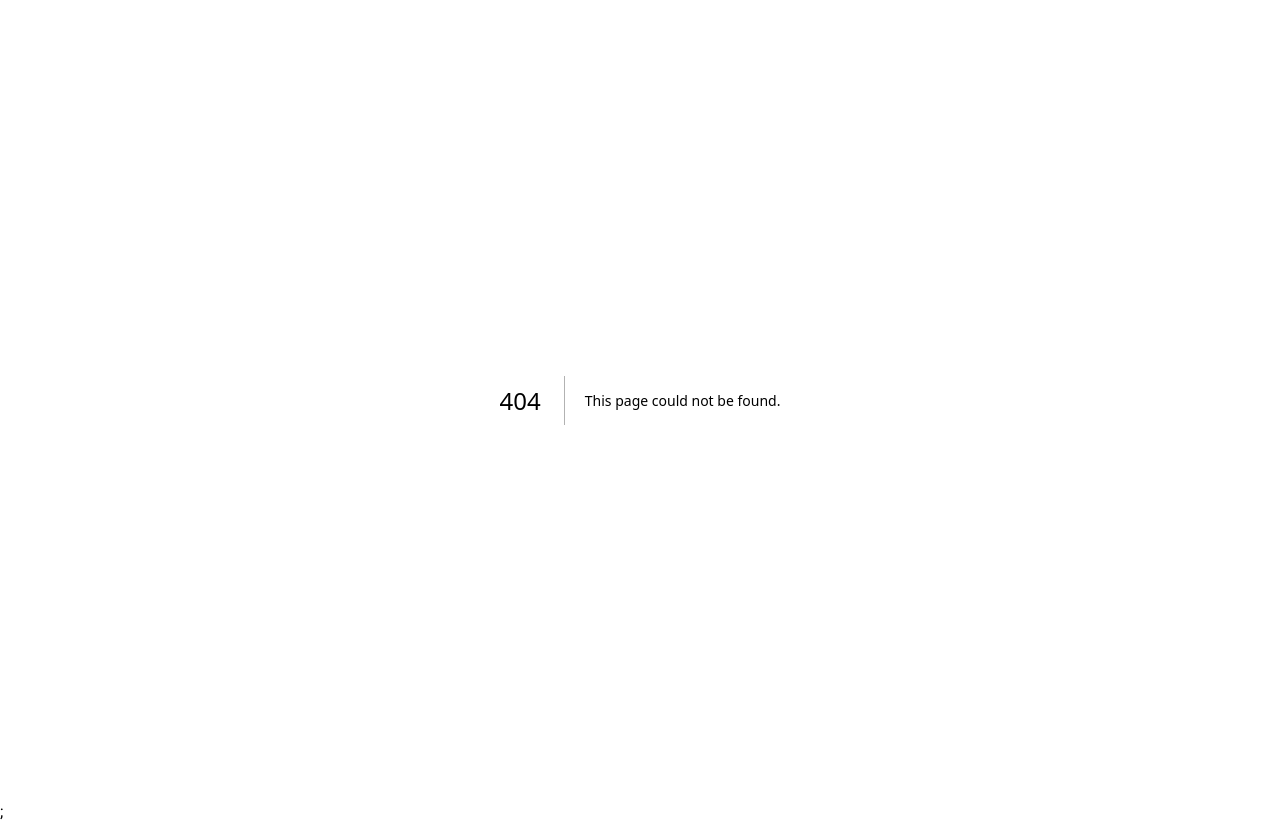
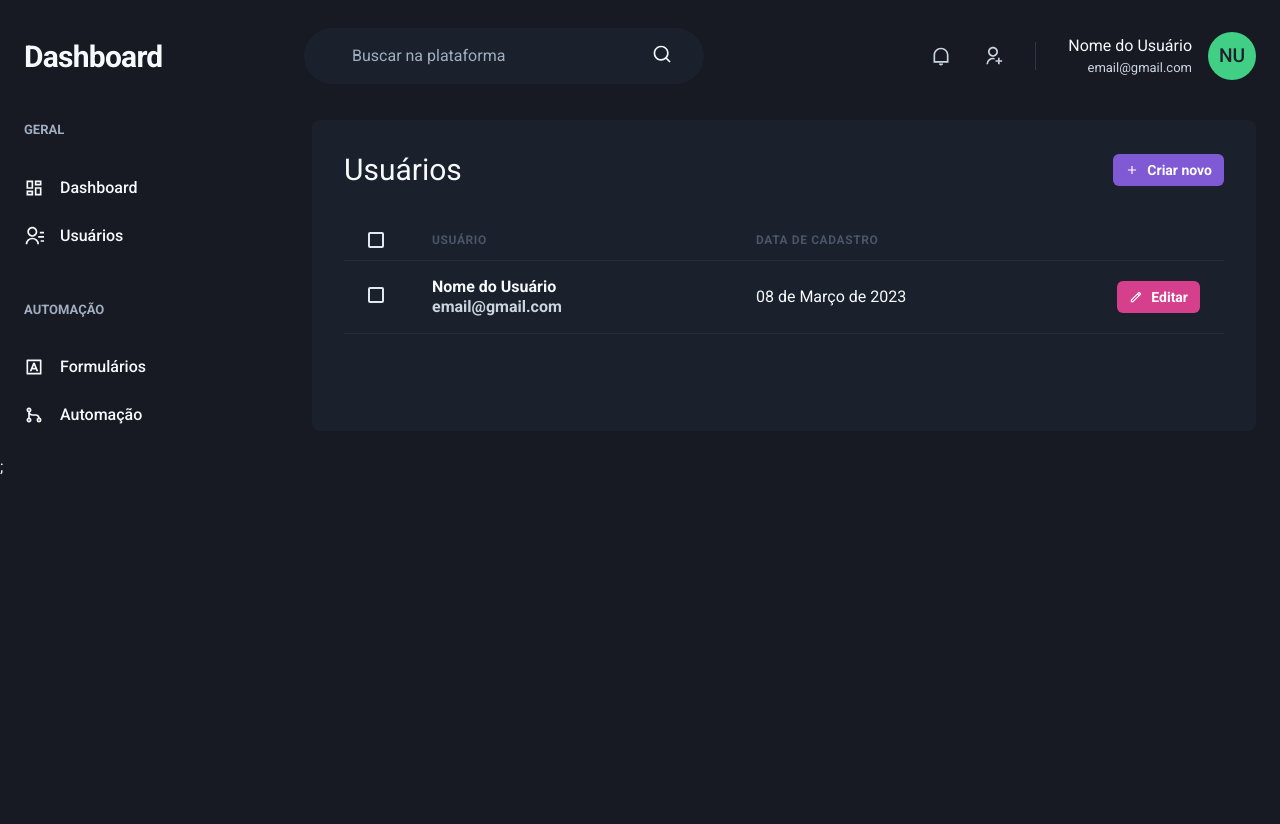
Before and after one commit to PabloHFR/dashboard-app, a Next.js app: page /users in a window 1280 px wide. Before the commit this address had no page. After the commit the page ends 800 px from the top, so only its background shows below. Built offline with nearby package versions, Linux system fonts and the light colour scheme.

Commit message:
Added users page and users list component

```diff
--- /dev/null
+++ b/src/pages/users/index.tsx
@@ -0,0 +1,89 @@
+import { Header } from "@/components/Header";
+import { Sidebar } from "@/components/Sidebar";
+import {
+  Box,
+  Button,
+  Checkbox,
+  Flex,
+  Heading,
+  Icon,
+  Text,
+  Table,
+  Tbody,
+  Td,
+  Th,
+  Thead,
+  Tr,
+} from "@chakra-ui/react";
+import { RiAddLine, RiPencilLine } from "react-icons/ri";
+
+export default function UserList() {
+  return (
+    <Box>
+      <Header />
+
+      <Flex w="100%" my="6" maxWidth={1480} mx="auto" px="6">
+        <Sidebar />
+
+        <Box flex="1" borderRadius={8} bg="gray.800" p="8">
+          <Flex mb="8" justify="space-between" align="center">
+            <Heading size="lg" fontWeight="normal">
+              Usuários
+            </Heading>
+
+            <Button
+              as="a"
+              size="sm"
+              fontSize="sm"
+              colorScheme="purple"
+              leftIcon={<Icon as={RiAddLine} />}
+            >
+              Criar novo
+            </Button>
+          </Flex>
+
+          <Table colorScheme="whiteAlpha">
+            <Thead>
+              <Tr>
+                <Th px="6" color="gray.300" width="8">
+                  <Checkbox colorScheme="purple" />
+                </Th>
+                <Th>Usuário</Th>
+                <Th>Data de Cadastro</Th>
+                <Th width="8"></Th>
+              </Tr>
+            </Thead>
+            <Tbody>
+              <Tr>
+                <Td px="6">
+                  <Checkbox colorScheme="purple" />
+                </Td>
+                <Td>
+                  <Box>
+                    <Text fontWeight="bold">Nome do Usuário</Text>
+
+                    <Text fontWeight="bold" color="gray.300">
+                      email@gmail.com
+                    </Text>
+                  </Box>
+                </Td>
+                <Td>08 de Março de 2023</Td>
+                <Td>
+                  <Button
+                    as="a"
+                    size="sm"
+                    fontSize="sm"
+                    colorScheme="pink"
+                    leftIcon={<Icon as={RiPencilLine} />}
+                  >
+                    Editar
+                  </Button>
+                </Td>
+              </Tr>
+            </Tbody>
+          </Table>
+        </Box>
+      </Flex>
+    </Box>
+  );
+}
```
Also changed, not shown: src/pages/dashboard.tsx (+1 -6 lines).
